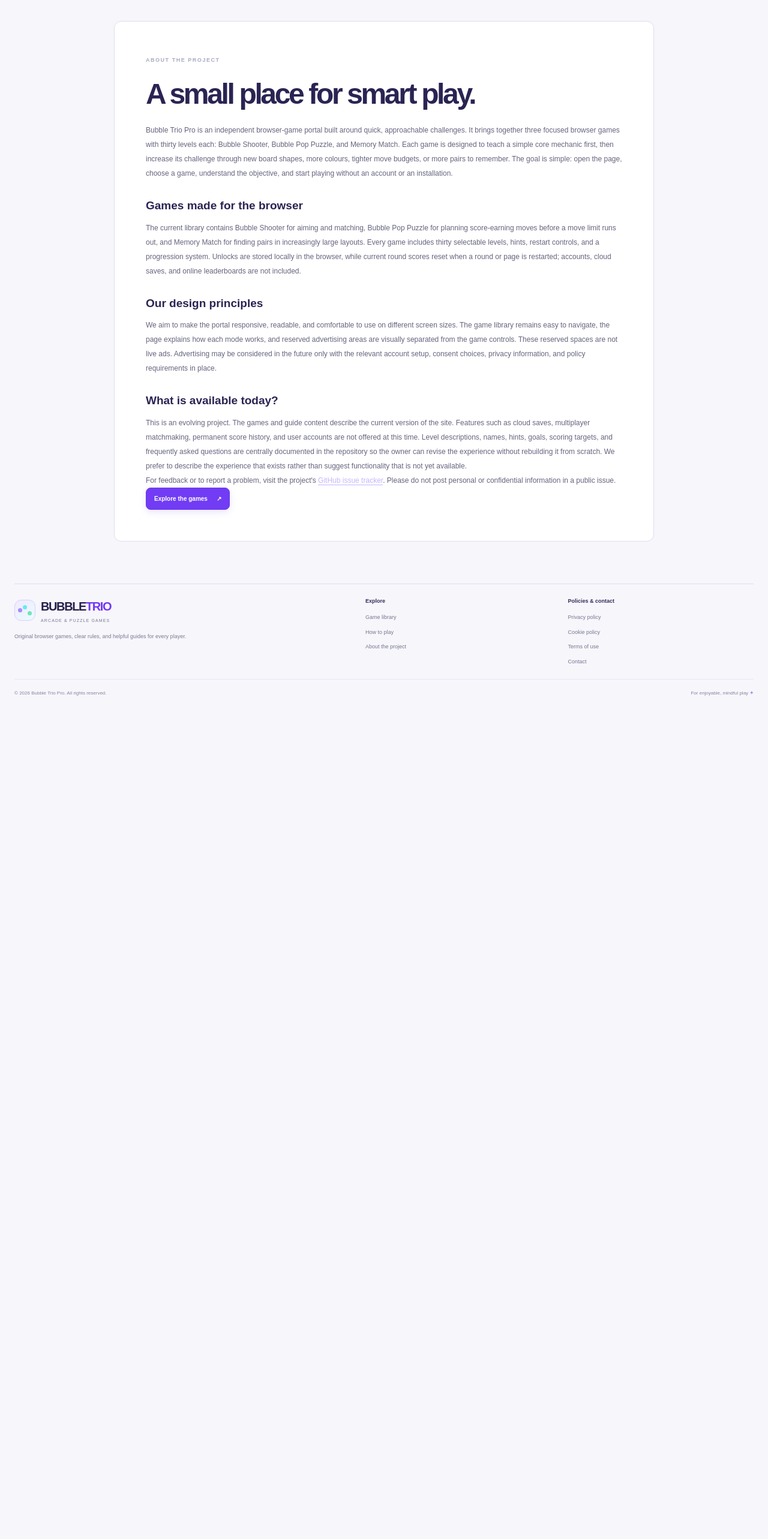
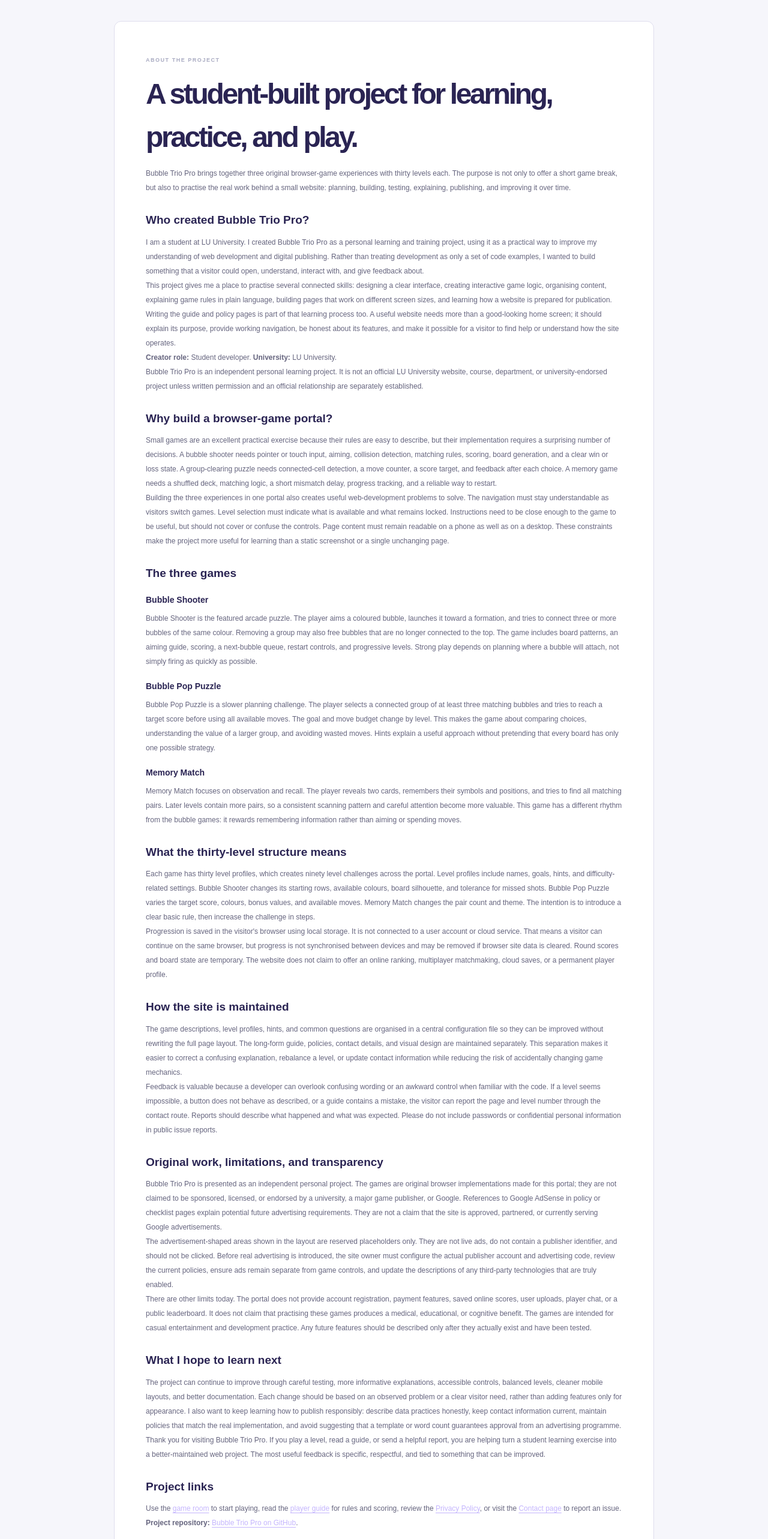
Before and after one commit to websiite01-tech/bubble-trio-pro, a Next.js app: page /about in a window 1280 px wide. Shown: the part 80-2646 px from the top of the page at 60% size. Before the commit the page ends 1259 px from the top, so only its background shows below. Built offline with nearby package versions, Linux system fonts and the light colour scheme; no server answers.

Commit message:
content: publish detailed student creator story and project transparency

```diff
--- a/app/about/page.js
+++ b/app/about/page.js
@@ -1,19 +1,56 @@
-export const metadata = { title: "About Bubble Trio Pro", description: "Learn about the original browser mini-games and the ideas behind Bubble Trio Pro." };
+import { siteConfig } from "../site-config";
+
+export const metadata = {
+  title: "About the Creator and Project",
+  description: "Meet the student creator behind Bubble Trio Pro, learn why the project was built, how the three browser games work, and what the site does and does not offer."
+};
 
 export default function AboutPage() {
   return (
-    <article className="content-page">
+    <article className="content-page longform-page">
       <span className="eyebrow">ABOUT THE PROJECT</span>
-      <h1>A small place for smart play.</h1>
-      <p>Bubble Trio Pro is an independent browser-game portal built around quick, approachable challenges. It brings together three focused browser games with thirty levels each: Bubble Shooter, Bubble Pop Puzzle, and Memory Match. Each game is designed to teach a simple core mechanic first, then increase its challenge through new board shapes, more colours, tighter move budgets, or more pairs to remember. The goal is simple: open the page, choose a game, understand the objective, and start playing without an account or an installation.</p>
-      <h2>Games made for the browser</h2>
-      <p>The current library contains Bubble Shooter for aiming and matching, Bubble Pop Puzzle for planning score-earning moves before a move limit runs out, and Memory Match for finding pairs in increasingly large layouts. Every game includes thirty selectable levels, hints, restart controls, and a progression system. Unlocks are stored locally in the browser, while current round scores reset when a round or page is restarted; accounts, cloud saves, and online leaderboards are not included.</p>
-      <h2>Our design principles</h2>
-      <p>We aim to make the portal responsive, readable, and comfortable to use on different screen sizes. The game library remains easy to navigate, the page explains how each mode works, and reserved advertising areas are visually separated from the game controls. These reserved spaces are not live ads. Advertising may be considered in the future only with the relevant account setup, consent choices, privacy information, and policy requirements in place.</p>
-      <h2>What is available today?</h2>
-      <p>This is an evolving project. The games and guide content describe the current version of the site. Features such as cloud saves, multiplayer matchmaking, permanent score history, and user accounts are not offered at this time. Level descriptions, names, hints, goals, scoring targets, and frequently asked questions are centrally documented in the repository so the owner can revise the experience without rebuilding it from scratch. We prefer to describe the experience that exists rather than suggest functionality that is not yet available.</p>
-      <p>For feedback or to report a problem, visit the project's <a className="inline-link" href="https://github.com/websiite01-tech/bubble-trio-pro/issues" target="_blank" rel="noreferrer">GitHub issue tracker</a>. Please do not post personal or confidential information in a public issue.</p>
-      <a className="primary-button" href="/#play">Explore the games <span>↗</span></a>
+      <h1>A student-built project for learning, practice, and play.</h1>
+      <p className="page-lead">Bubble Trio Pro brings together three original browser-game experiences with thirty levels each. The purpose is not only to offer a short game break, but also to practise the real work behind a small website: planning, building, testing, explaining, publishing, and improving it over time.</p>
+
+      <h2>Who created Bubble Trio Pro?</h2>
+      <p>I am a student at LU University. I created Bubble Trio Pro as a personal learning and training project, using it as a practical way to improve my understanding of web development and digital publishing. Rather than treating development as only a set of code examples, I wanted to build something that a visitor could open, understand, interact with, and give feedback about.</p>
+      <p>This project gives me a place to practise several connected skills: designing a clear interface, creating interactive game logic, organising content, explaining game rules in plain language, building pages that work on different screen sizes, and learning how a website is prepared for publication. Writing the guide and policy pages is part of that learning process too. A useful website needs more than a good-looking home screen; it should explain its purpose, provide working navigation, be honest about its features, and make it possible for a visitor to find help or understand how the site operates.</p>
+      {siteConfig.creatorName && <p><strong>Creator:</strong> {siteConfig.creatorName}</p>}
+      <p><strong>Creator role:</strong> {siteConfig.creatorRole}. <strong>University:</strong> {siteConfig.university}.</p>
+      <p className="policy-note">{siteConfig.universityDisclaimer}</p>
+
+      <h2>Why build a browser-game portal?</h2>
+      <p>Small games are an excellent practical exercise because their rules are easy to describe, but their implementation requires a surprising number of decisions. A bubble shooter needs pointer or touch input, aiming, collision detection, matching rules, scoring, board generation, and a clear win or loss state. A group-clearing puzzle needs connected-cell detection, a move counter, a score target, and feedback after each choice. A memory game needs a shuffled deck, matching logic, a short mismatch delay, progress tracking, and a reliable way to restart.</p>
+      <p>Building the three experiences in one portal also creates useful web-development problems to solve. The navigation must stay understandable as visitors switch games. Level selection must indicate what is available and what remains locked. Instructions need to be close enough to the game to be useful, but should not cover or confuse the controls. Page content must remain readable on a phone as well as on a desktop. These constraints make the project more useful for learning than a static screenshot or a single unchanging page.</p>
+
+      <h2>The three games</h2>
+      <h3>Bubble Shooter</h3>
+      <p>Bubble Shooter is the featured arcade puzzle. The player aims a coloured bubble, launches it toward a formation, and tries to connect three or more bubbles of the same colour. Removing a group may also free bubbles that are no longer connected to the top. The game includes board patterns, an aiming guide, scoring, a next-bubble queue, restart controls, and progressive levels. Strong play depends on planning where a bubble will attach, not simply firing as quickly as possible.</p>
+      <h3>Bubble Pop Puzzle</h3>
+      <p>Bubble Pop Puzzle is a slower planning challenge. The player selects a connected group of at least three matching bubbles and tries to reach a target score before using all available moves. The goal and move budget change by level. This makes the game about comparing choices, understanding the value of a larger group, and avoiding wasted moves. Hints explain a useful approach without pretending that every board has only one possible strategy.</p>
+      <h3>Memory Match</h3>
+      <p>Memory Match focuses on observation and recall. The player reveals two cards, remembers their symbols and positions, and tries to find all matching pairs. Later levels contain more pairs, so a consistent scanning pattern and careful attention become more valuable. This game has a different rhythm from the bubble games: it rewards remembering information rather than aiming or spending moves.</p>
+
+      <h2>What the thirty-level structure means</h2>
+      <p>Each game has thirty level profiles, which creates ninety level challenges across the portal. Level profiles include names, goals, hints, and difficulty-related settings. Bubble Shooter changes its starting rows, available colours, board silhouette, and tolerance for missed shots. Bubble Pop Puzzle varies the target score, colours, bonus values, and available moves. Memory Match changes the pair count and theme. The intention is to introduce a clear basic rule, then increase the challenge in steps.</p>
+      <p>Progression is saved in the visitor's browser using local storage. It is not connected to a user account or cloud service. That means a visitor can continue on the same browser, but progress is not synchronised between devices and may be removed if browser site data is cleared. Round scores and board state are temporary. The website does not claim to offer an online ranking, multiplayer matchmaking, cloud saves, or a permanent player profile.</p>
+
+      <h2>How the site is maintained</h2>
+      <p>The game descriptions, level profiles, hints, and common questions are organised in a central configuration file so they can be improved without rewriting the full page layout. The long-form guide, policies, contact details, and visual design are maintained separately. This separation makes it easier to correct a confusing explanation, rebalance a level, or update contact information while reducing the risk of accidentally changing game mechanics.</p>
+      <p>Feedback is valuable because a developer can overlook confusing wording or an awkward control when familiar with the code. If a level seems impossible, a button does not behave as described, or a guide contains a mistake, the visitor can report the page and level number through the contact route. Reports should describe what happened and what was expected. Please do not include passwords or confidential personal information in public issue reports.</p>
+
+      <h2>Original work, limitations, and transparency</h2>
+      <p>Bubble Trio Pro is presented as an independent personal project. The games are original browser implementations made for this portal; they are not claimed to be sponsored, licensed, or endorsed by a university, a major game publisher, or Google. References to Google AdSense in policy or checklist pages explain potential future advertising requirements. They are not a claim that the site is approved, partnered, or currently serving Google advertisements.</p>
+      <p>The advertisement-shaped areas shown in the layout are reserved placeholders only. They are not live ads, do not contain a publisher identifier, and should not be clicked. Before real advertising is introduced, the site owner must configure the actual publisher account and advertising code, review the current policies, ensure ads remain separate from game controls, and update the descriptions of any third-party technologies that are truly enabled.</p>
+      <p>There are other limits today. The portal does not provide account registration, payment features, saved online scores, user uploads, player chat, or a public leaderboard. It does not claim that practising these games produces a medical, educational, or cognitive benefit. The games are intended for casual entertainment and development practice. Any future features should be described only after they actually exist and have been tested.</p>
+
+      <h2>What I hope to learn next</h2>
+      <p>The project can continue to improve through careful testing, more informative explanations, accessible controls, balanced levels, cleaner mobile layouts, and better documentation. Each change should be based on an observed problem or a clear visitor need, rather than adding features only for appearance. I also want to keep learning how to publish responsibly: describe data practices honestly, keep contact information current, maintain policies that match the real implementation, and avoid suggesting that a template or word count guarantees approval from an advertising programme.</p>
+      <p>Thank you for visiting Bubble Trio Pro. If you play a level, read a guide, or send a helpful report, you are helping turn a student learning exercise into a better-maintained web project. The most useful feedback is specific, respectful, and tied to something that can be improved.</p>
+
+      <h2>Project links</h2>
+      <p>Use the <a className="inline-link" href="/#play">game room</a> to start playing, read the <a className="inline-link" href="/#player-guide">player guide</a> for rules and scoring, review the <a className="inline-link" href="/privacy">Privacy Policy</a>, or visit the <a className="inline-link" href="/contact">Contact page</a> to report an issue.</p>
+      <p><strong>Project repository:</strong> <a className="inline-link" href={siteConfig.sourceRepositoryUrl} target="_blank" rel="noreferrer">Bubble Trio Pro on GitHub</a>.</p>
     </article>
   );
 }
```
